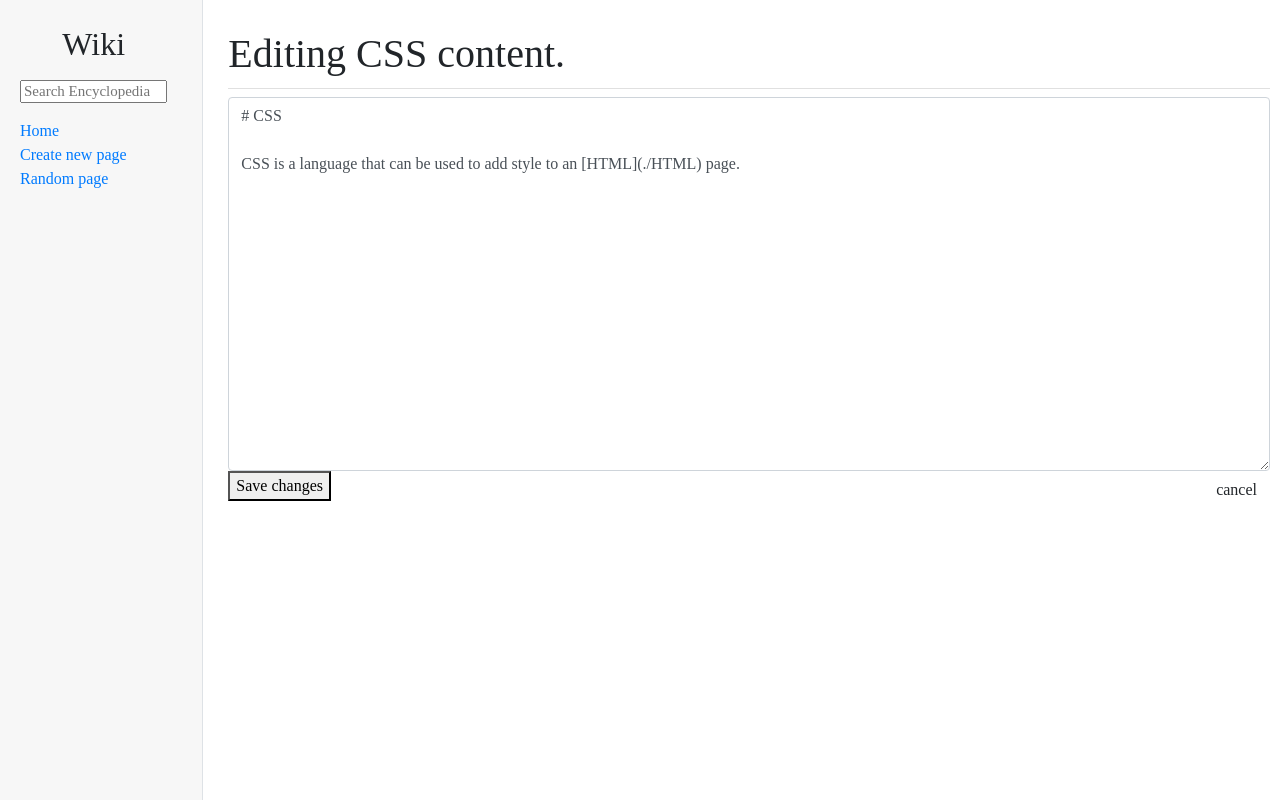
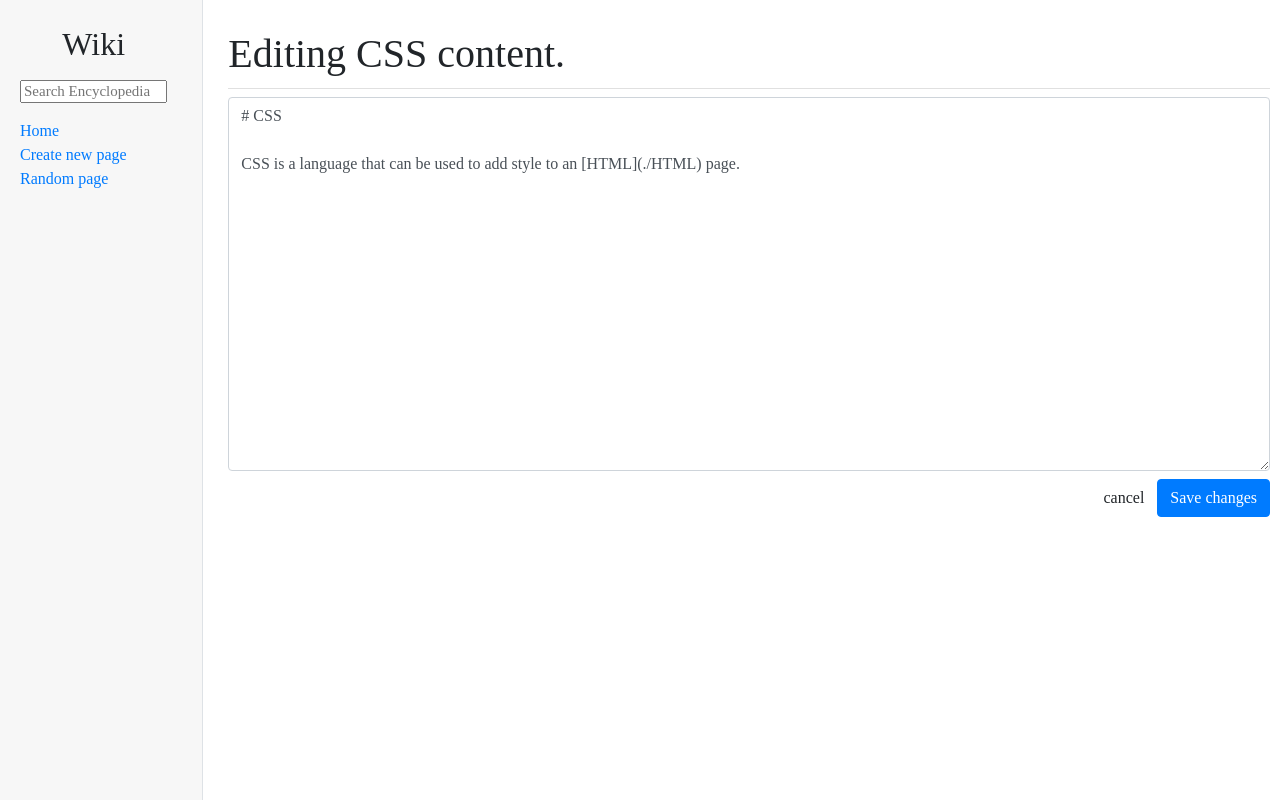
Before and after one commit to gmmonsalve/Wiki, a Django app: page /edit/CSS in a window 1280 px wide. Run offline with Django 3.2, Linux system fonts and the light colour scheme; some libraries are stand-ins or nearby versions.

Commit message:
fixed position

```diff
--- a/encyclopedia/templates/encyclopedia/edit.html
+++ b/encyclopedia/templates/encyclopedia/edit.html
@@ -11,9 +11,10 @@
     <h1>Editing {{ title }} content.</h1>
     <form action="{% url 'save_changes' page_name=title %}" method="POST" >{% csrf_token %}
       <textarea class="form-control" name="md" id="md" rows="15" cols="2">{{ content }}</textarea>
-        <button type="submit">Save changes</button>
+       <div class="mt-2">
+        <button type="submit" class="btn btn-primary" style="float: right;">Save changes</button>
         <a class="btn" href="{% url 'page_redirect' name=title %}" style="float: right;">cancel</a>
-
+       </div>
     </form>
   </div>
 
```
